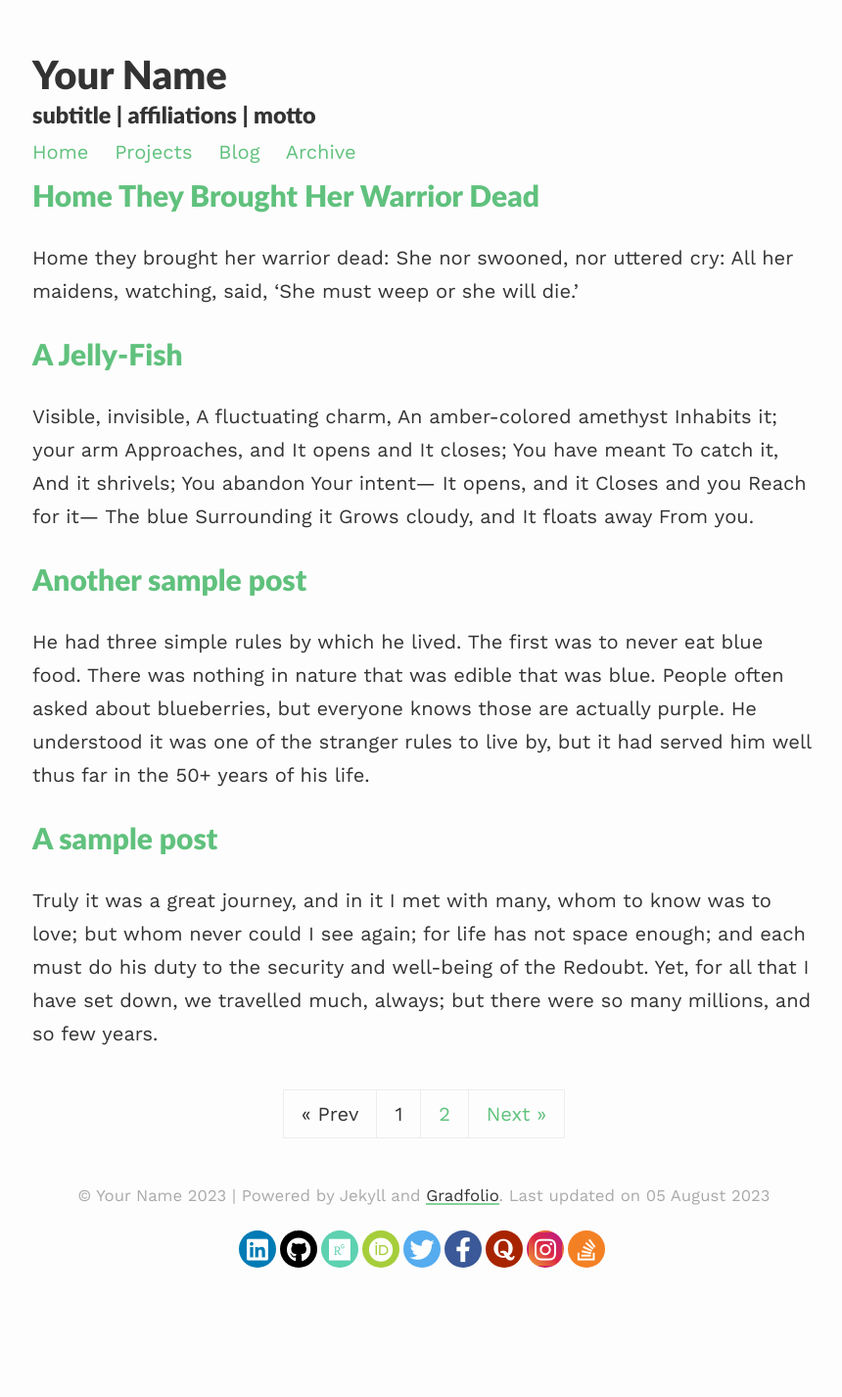
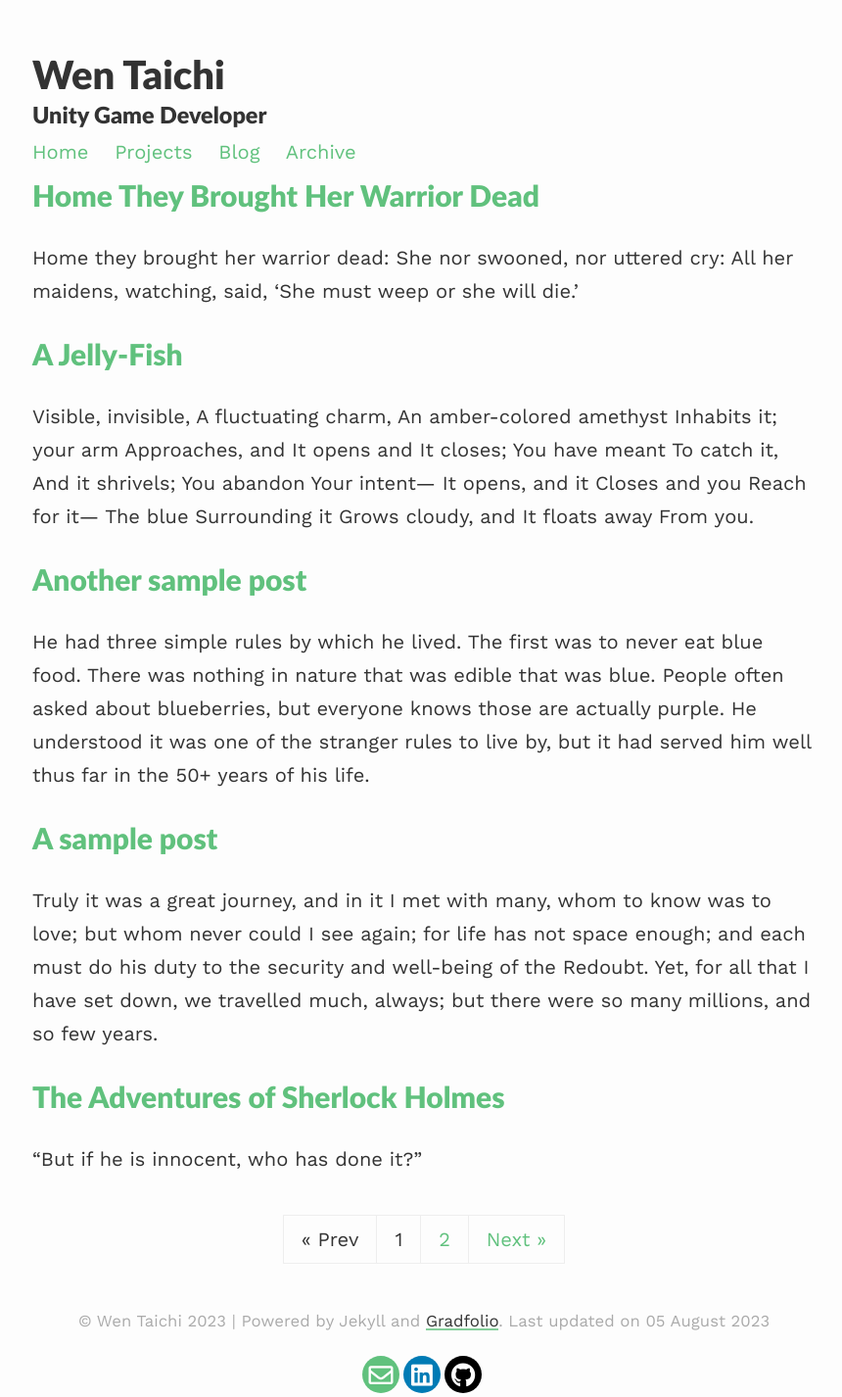
Before and after one commit to daleth90/daleth90.github.io, a Jekyll site: the page built from blog/index.html, in a window 1280 px wide. Shown: the whole page at 98% size, without its empty margins (207-1067 px from the left). Built offline with Jekyll 4.4.1, drawn with Linux system fonts in a browser that asks for light colours; nearby versions of some CDN libraries; the list of posts is cut into pages by our own code; before the commit the page ends 1298 px from its top, so only the background shows below that.

Commit message:
Setup the theme

```diff
--- a/_config.yml
+++ b/_config.yml
@@ -1,28 +1,20 @@
-### your site title here
+# Site title
+title: Wen Taichi
+description: Unity Game Developer
 
-title: Your Name
-description: subtitle | affiliations | motto
-
-baseurl: /gradfolio #name of GitHub repository
-url: "" #custom url to be used instead of GitHub repository
-email: #
+# URL
+baseurl: ""
+url: ""
 
 # Pagination
-paginate: 4
-permalink: /blog/:year/:title/
+paginate: 5
 paginate_path: /blog/page:num/
+permalink: /blog/:year/:month/:title/
 
 # Social media links in footer
-twitter: "#"
-linkedin: "#"
-stackoverflow: "#"
-github: "#"
-researchgate: "#"
-orcid: "#"
-quora: "#"
-instagram: "#"
-facebook: "#"
-
+email: daleth90@gmail.com
+linkedin: "wentaichi"
+github: "daleth90"
 
 # Markdown
 highlighter: rouge
@@ -31,7 +23,7 @@ markdown: kramdown
 # Tracker
 analytics:
 
-# optimization -> compress.html
+# Optimization -> compress.html
 compress_html:
   clippings: [html,div, p, ul, td, h1, h2, h3, h4,link, meta, footer, nav, img, header, hr, br, head, style, li, ul, ol, time, main, script, title]
   comments: ["<!-- ", " -->"]
@@ -42,7 +34,7 @@ compress_html:
   profile: false
   startings: []
 
-#collection
+# Collection
 collections:
   projects:
     output: true
```
Also changed, not shown: 1 other file.
